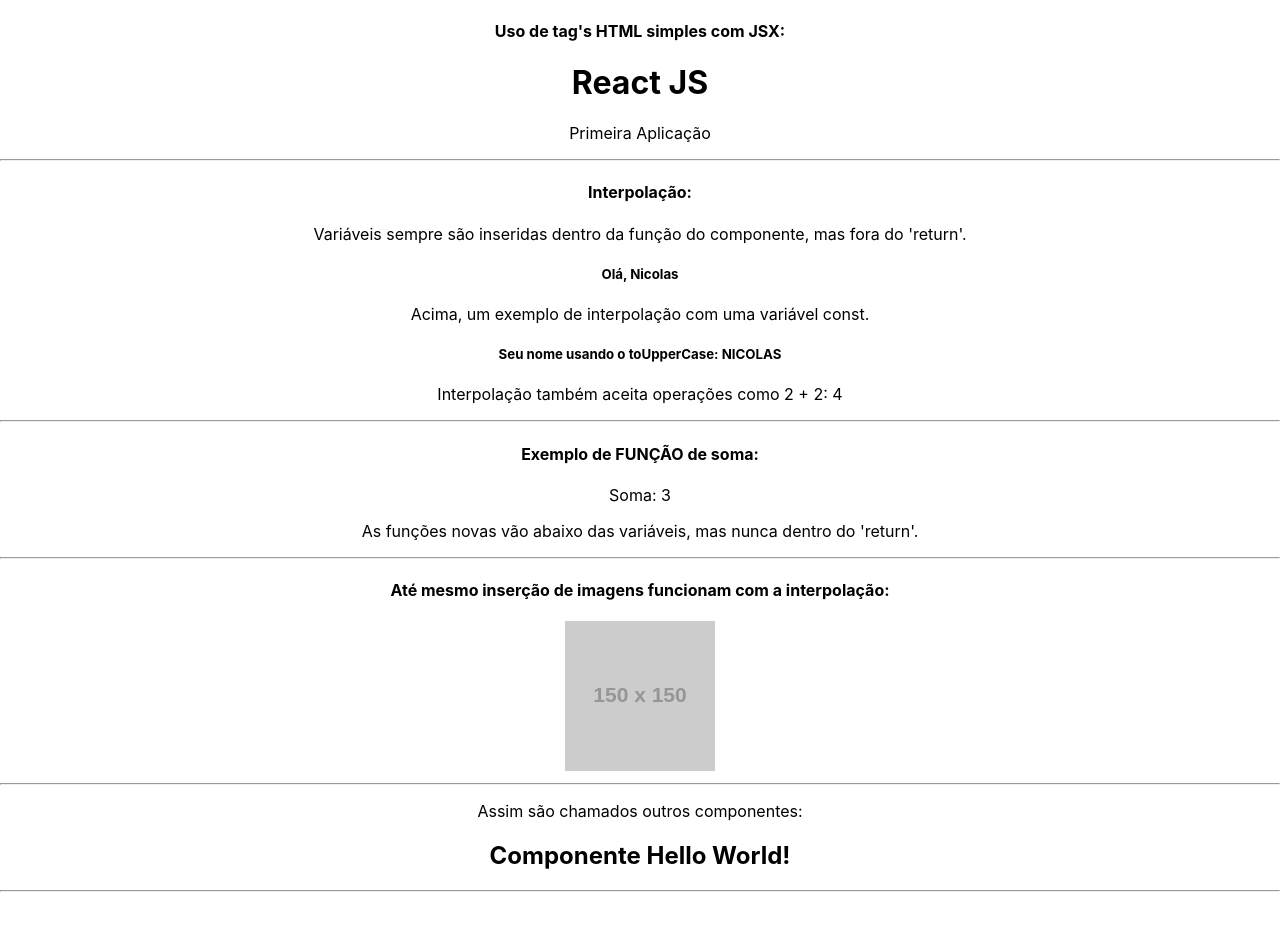
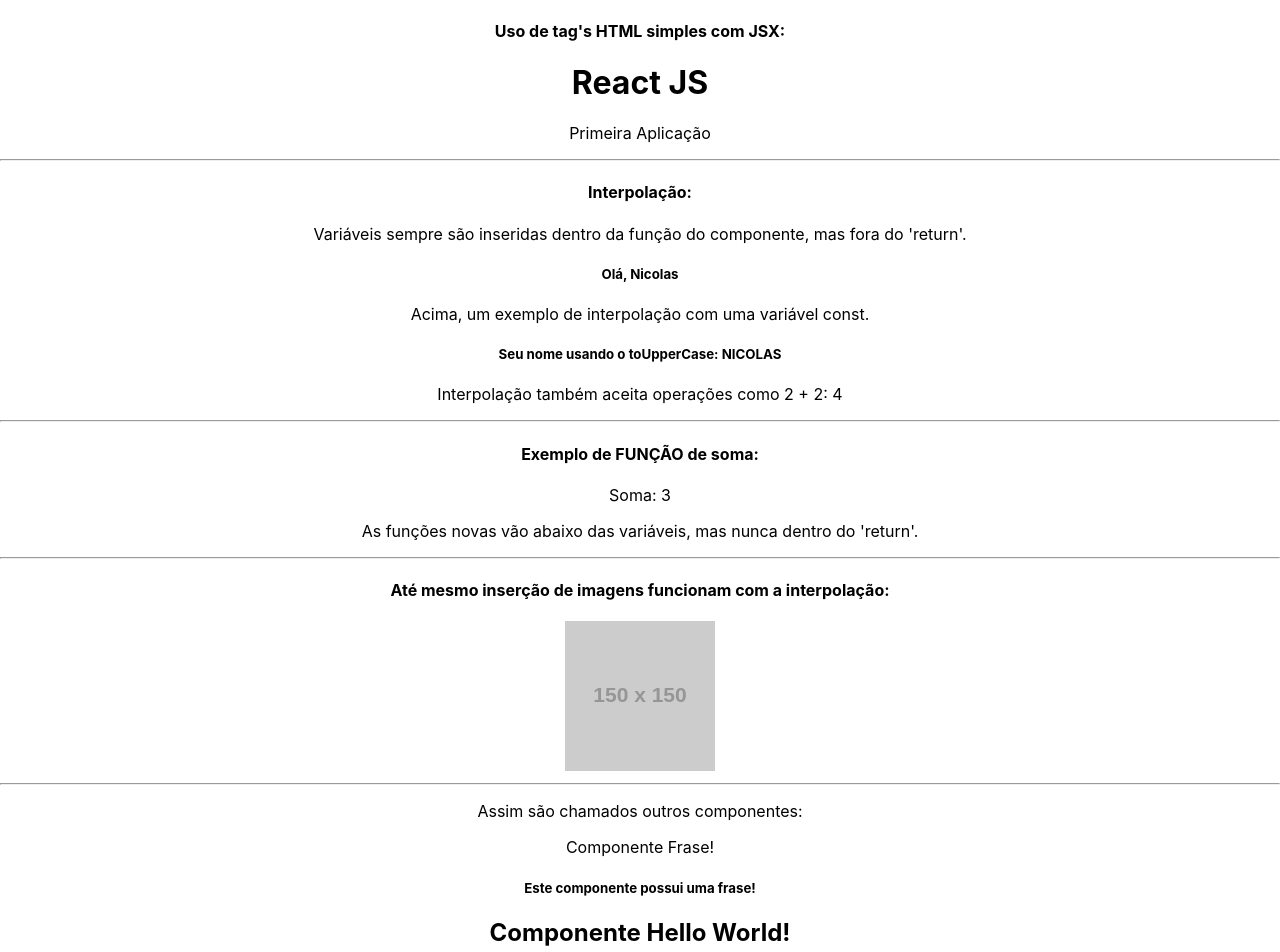
Before and after one commit to N-Skay/react-js-training, a React (Create React App) app: page / in a window 1280 px wide. Shown: the top 952 px of the page. Before the commit the page ends 900 px from the top, so only its background shows below. Built offline with nearby package versions, Linux system fonts and the light colour scheme.

Commit message:
Componente Frase.js

```diff
--- /dev/null
+++ b/src/components/Frase.js
@@ -0,0 +1,10 @@
+function Frase(){
+    return(
+        <div>
+            <p>Componente Frase!</p>
+            <h5>Este componente possui uma frase!</h5>
+        </div>
+    )
+}
+
+export default Frase
--- a/src/components/HelloWorld.js
+++ b/src/components/HelloWorld.js
@@ -1,6 +1,9 @@
+import Frase from "./Frase"
+
 function HelloWorld(){
 return(
     <div>
+        <Frase/>
         <h2>Componente Hello World!</h2>
     </div>
 )
```
